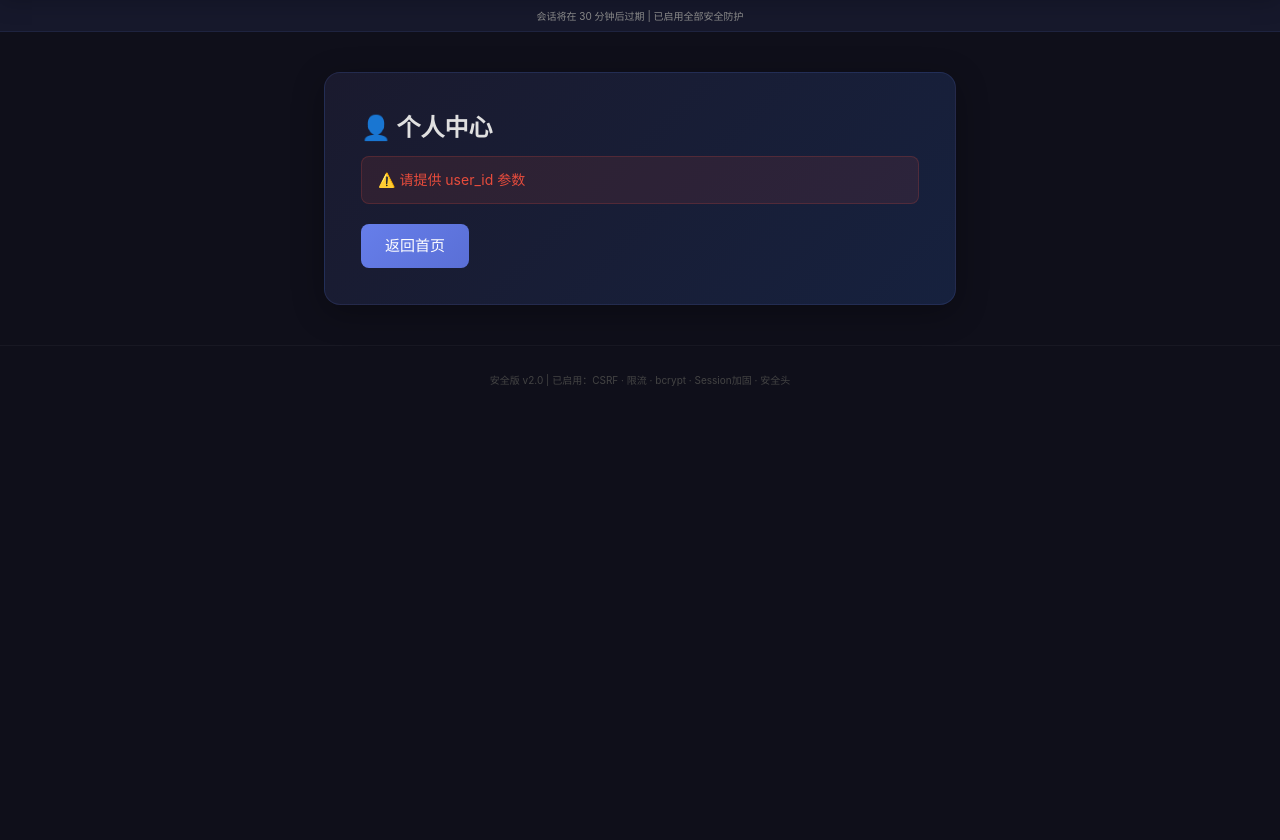
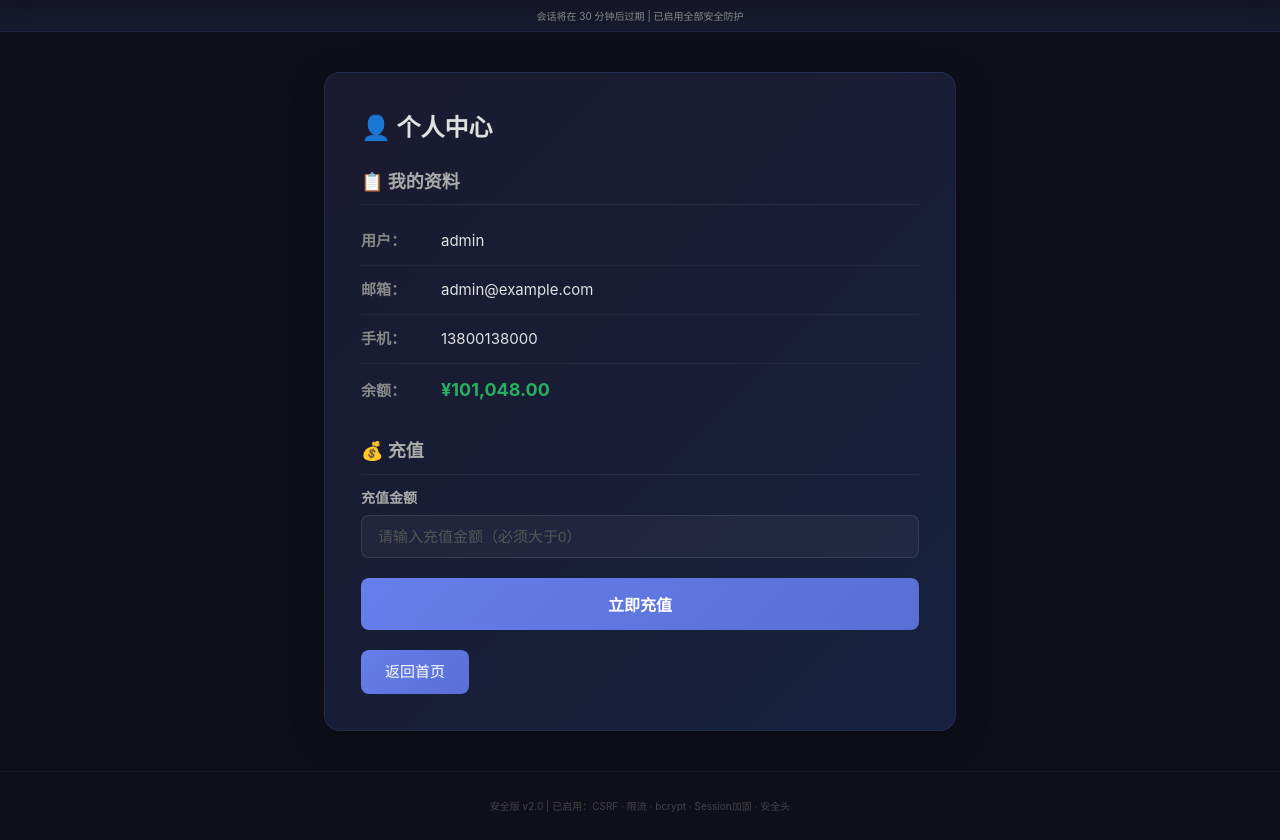
Before and after one commit to cyanex-c/cyanex, a Flask app: page /profile in a window 1280 px wide. Shown: the part 64-904 px from the top of the page. Before the commit the page ends 450 px from the top, so only its background shows below. Run offline with Flask 3, Linux system fonts and the light colour scheme; a user stored in the database is signed in; data comes from the database, SQL or seed files in the repository; both versions use the stored data as it was after the commit; some libraries are stand-ins or nearby versions.

Commit message:
fix: 修复权限提升和业务逻辑漏洞
安全修复：
1. /profile 添加登录验证（未登录跳转登录页）
2. /profile 改为基于 session 查询自己资料，移除 user_id 参数防越权
3. /profile 使用参数化查询替代 f-string
4. /recharge 添加登录验证
5. /recharge 改为基于 session 自动识别用户，移除 user_id 参数防越权
6. /recharge 添加金额正数校验（amount <= 0 拦截）
7. /recharge 使用参数化查询替代 f-string
8. 移除模板中所有手动传入 user_id 的逻辑

```diff
--- a/app.py
+++ b/app.py
@@ -531,64 +531,71 @@ def upload():
 
 
 # ============================================================
-# 路由：个人中心（无权限控制，可通过 URL 参数查看任意用户）
+# 路由：个人中心（仅限查看自己资料）
 # ============================================================
 @app.route("/profile")
 def profile():
-    user_id = request.args.get("user_id", "")
+    if "username" not in session:
+        return redirect("/login")
+
+    username = session["username"]
     user_data = None
     error = None
 
-    if user_id:
-        try:
-            conn = sqlite3.connect("data/users.db")
-            c = conn.cursor()
-            sql = f"SELECT id, username, email, phone, balance FROM users WHERE id = {user_id}"
-            print(f"[PROFILE] 执行 SQL: {sql}")
-            c.execute(sql)
-            row = c.fetchone()
-            conn.close()
-            if row:
-                user_data = {
-                    "id": row[0],
-                    "username": row[1],
-                    "email": row[2],
-                    "phone": row[3],
-                    "balance": row[4],
-                }
-            else:
-                error = "用户不存在"
-        except Exception as e:
-            error = f"查询失败: {e}"
-    else:
-        error = "请提供 user_id 参数"
+    try:
+        conn = sqlite3.connect("data/users.db")
+        c = conn.cursor()
+        sql = "SELECT id, username, email, phone, balance FROM users WHERE username = ?"
+        print(f"[PROFILE] 执行 SQL: {sql} 参数: {username}")
+        c.execute(sql, (username,))
+        row = c.fetchone()
+        conn.close()
+        if row:
+            user_data = {
+                "id": row[0],
+                "username": row[1],
+                "email": row[2],
+                "phone": row[3],
+                "balance": row[4],
+            }
+        else:
+            error = "用户不存在"
+    except Exception as e:
+        error = f"查询失败: {e}"
 
     return render_template("profile.html", user=user_data, error=error)
 
 
 # ============================================================
-# 路由：充值（无金额校验，负数也可充值）
+# 路由：充值（仅限给自己的账户充值）
 # ============================================================
 @app.route("/recharge", methods=["POST"])
 @csrf.exempt
 def recharge():
-    user_id = request.form.get("user_id", "")
+    if "username" not in session:
+        return redirect("/login")
+
     amount = request.form.get("amount", "0")
 
     try:
         amount = float(amount)
+        if amount <= 0:
+            flash("充值金额必须大于 0", "error")
+            return redirect("/profile")
+
+        username = session["username"]
         conn = sqlite3.connect("data/users.db")
         c = conn.cursor()
-        sql = f"UPDATE users SET balance = balance + {amount} WHERE id = {user_id}"
-        print(f"[RECHARGE] 执行 SQL: {sql}")
-        c.execute(sql)
+        sql = "UPDATE users SET balance = balance + ? WHERE username = ?"
+        print(f"[RECHARGE] 执行 SQL: {sql} 参数: {amount}, {username}")
+        c.execute(sql, (amount, username))
         conn.commit()
         conn.close()
-        flash(f"充值成功！金额: {amount}", "success")
+        flash(f"充值成功！金额: {amount:.2f}", "success")
     except Exception as e:
         flash(f"充值失败: {e}", "error")
 
-    return redirect(f"/profile?user_id={user_id}")
+    return redirect("/profile")
 
 
 # ============================================================
--- a/templates/base.html
+++ b/templates/base.html
@@ -20,7 +20,7 @@
                         <span class="role-badge">管理员</span>
                     {% endif %}
                 </span>
-                <a href="/profile?user_id=1" class="nav-link">个人中心</a>
+                <a href="/profile" class="nav-link">个人中心</a>
                 <a href="/change-password" class="nav-link">修改密码</a>
                 <a href="/upload" class="nav-link">上传头像</a>
                 <a href="/logout" class="nav-link nav-logout">安全退出</a>
--- a/templates/index.html
+++ b/templates/index.html
@@ -74,7 +74,7 @@
         </div>
 
         <div class="action-buttons">
-            <a href="/profile?user_id=1" class="btn">个人中心</a>
+            <a href="/profile" class="btn">个人中心</a>
             <a href="/upload" class="btn">上传头像</a>
             <a href="/change-password" class="btn">修改密码</a>
             <a href="/logout" class="btn btn-danger">安全退出</a>
--- a/templates/profile.html
+++ b/templates/profile.html
@@ -11,10 +11,9 @@
         </div>
     {% elif user %}
         <div class="profile-info">
-            <h3>📋 用户资料</h3>
+            <h3>📋 我的资料</h3>
             <ul class="info-list">
-                <li class="info-item"><span class="label">ID：</span><span class="value">{{ user.id }}</span></li>
-                <li class="info-item"><span class="label">用户名：</span><span class="value">{{ user.username }}</span></li>
+                <li class="info-item"><span class="label">用户：</span><span class="value">{{ user.username }}</span></li>
                 <li class="info-item"><span class="label">邮箱：</span><span class="value">{{ user.email }}</span></li>
                 <li class="info-item"><span class="label">手机：</span><span class="value">{{ user.phone }}</span></li>
                 <li class="info-item">
@@ -27,11 +26,10 @@
         <div class="recharge-section">
             <h3>💰 充值</h3>
             <form method="post" action="/recharge" class="recharge-form">
-                <input type="hidden" name="user_id" value="{{ user.id }}">
                 <div class="form-group">
                     <label for="amount">充值金额</label>
-                    <input type="number" id="amount" name="amount" step="0.01"
-                           placeholder="请输入充值金额" required>
+                    <input type="number" id="amount" name="amount" step="0.01" min="0.01"
+                           placeholder="请输入充值金额（必须大于0）" required>
                 </div>
                 <button type="submit" class="btn btn-login">立即充值</button>
             </form>
@@ -40,13 +38,6 @@
         <div class="action-buttons">
             <a href="/" class="btn">返回首页</a>
         </div>
-    {% else %}
-        <p class="login-desc">请提供用户 ID 查看资料</p>
-        <form method="get" action="/profile" class="search-form">
-            <input type="text" name="user_id" class="search-input"
-                   placeholder="输入用户ID（如 1）" required>
-            <button type="submit" class="btn btn-search">查看</button>
-        </form>
     {% endif %}
 </div>
 {% endblock %}
```
Also changed, not shown: data/users.db.
